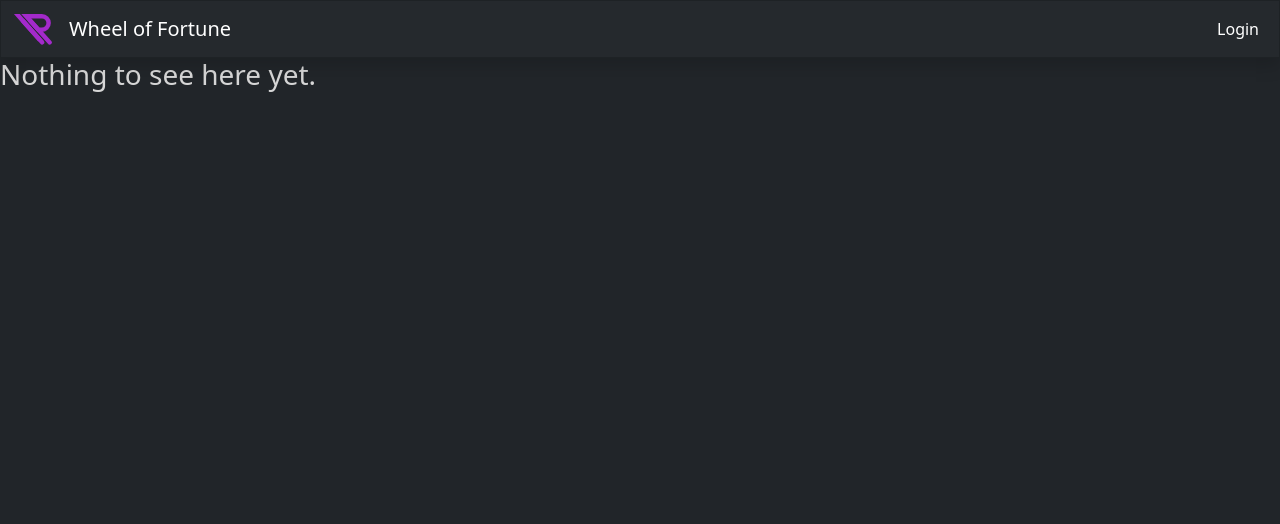
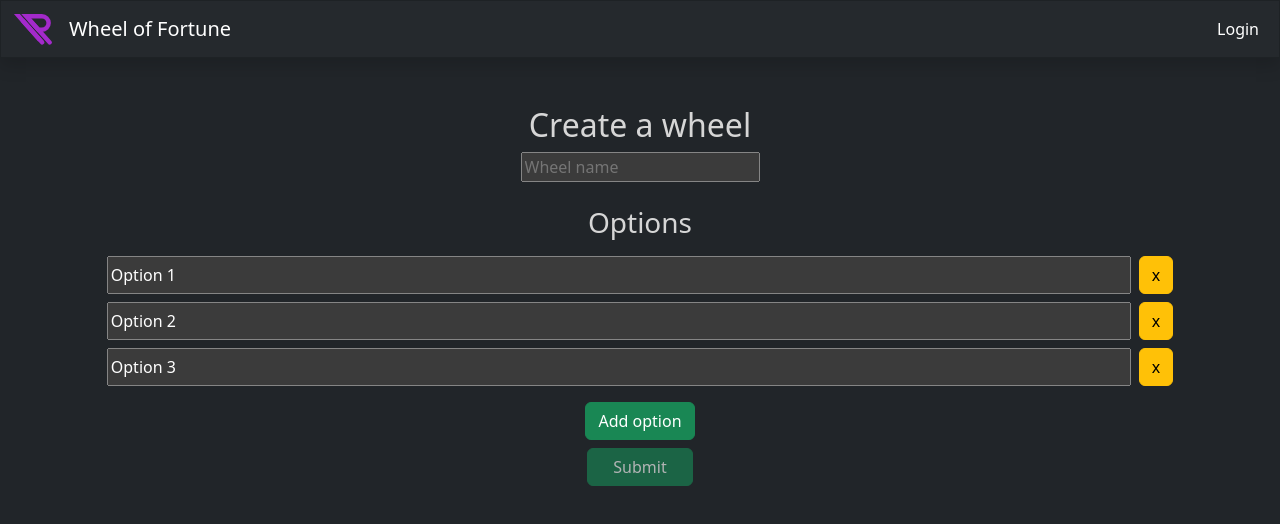
Before and after one commit to rtrydev/wof-ui, an Angular app: page / in a window 1280 px wide. Shown: the top 524 px of the page. Built offline with nearby package versions, Linux system fonts and the light colour scheme.

Commit message:
Added new wheel creation

```diff
--- a/src/app/components/new-wheel/new-wheel.component.html
+++ b/src/app/components/new-wheel/new-wheel.component.html
@@ -1 +1,18 @@
-<h3>Nothing to see here yet.</h3>
+<h2 class="text-center pt-5">Create a wheel</h2>
+<div class="d-flex justify-content-center mb-2">
+  <input
+    placeholder="Wheel name"
+    [name]="'wheelName'"
+    class="wheel-form-option"
+    type="text"
+    [(ngModel)]="wheelName"
+  >
+</div>
+<app-wheel-options
+  [optionInputs]="optionInputs"
+  [submitActive]="!!wheelName && !wheelProcessing"
+  [submitProcessing]="wheelProcessing"
+  (optionAdded)="addOption()"
+  (optionRemoved)="removeOption($event)"
+  (wheelSubmitted)="createWheel()"
+></app-wheel-options>
--- a/src/app/components/new-wheel/new-wheel.component.ts
+++ b/src/app/components/new-wheel/new-wheel.component.ts
@@ -1,13 +1,66 @@
 import { Component } from '@angular/core';
 import { CommonModule } from '@angular/common';
+import { WheelOptionsComponent } from "../wheel-options/wheel-options.component";
+import { WheelElementWrite } from '../../interfaces/wheel-element-write';
+import { SchemaService } from '../../services/schema.service';
+import { Router } from '@angular/router';
+import { FormsModule, ReactiveFormsModule } from '@angular/forms';
 
 @Component({
-  selector: 'app-new-wheel',
-  standalone: true,
-  imports: [CommonModule],
-  templateUrl: './new-wheel.component.html',
-  styleUrl: './new-wheel.component.scss'
+    selector: 'app-new-wheel',
+    standalone: true,
+    templateUrl: './new-wheel.component.html',
+    styleUrl: './new-wheel.component.scss',
+    imports: [CommonModule, WheelOptionsComponent, ReactiveFormsModule, FormsModule]
 })
 export class NewWheelComponent {
+  public wheelName: string = '';
+  public optionInputs: WheelElementWrite[] = [
+    {text: 'Option 1'},
+    {text: 'Option 2'},
+    {text: 'Option 3'},
+  ];
 
+  public wheelProcessing = false;
+
+  constructor(private schemaService: SchemaService, private router: Router) {}
+
+  public addOption(): void {
+    this.optionInputs.push({
+      text: ''
+    });
+  }
+
+  public async createWheel(): Promise<void> {
+    if (this.optionInputs.length === 0) {
+      return;
+    }
+
+    this.wheelProcessing = true;
+
+    const wheelData = {
+      name: this.wheelName || 'My Wheel',
+      elements: this.optionInputs
+        .filter(input => input.text)
+        .map(input => ({
+          text: input.text
+        }))
+    };
+
+    const result = await this.schemaService.createSchema(
+      wheelData
+    );
+
+    setTimeout(() => {
+      this.wheelProcessing = false;
+    }, 100);
+
+    if (result) {
+      this.router.navigateByUrl(`wheel/${result.id}`);
+    }
+  }
+
+  public removeOption(index: number): void {
+    this.optionInputs.splice(index, 1);
+  }
 }
--- a/src/app/components/wheel-creator/wheel-creator.component.html
+++ b/src/app/components/wheel-creator/wheel-creator.component.html
@@ -11,31 +11,11 @@
             [options]="options"
         ></app-wheel>
     </div>
-    <h3 class="text-center mt-4">Options</h3>
-    <form class="text-center">
-        <div class="d-flex justify-content-center mb-2" *ngFor="let optionInput of optionInputs; index as i">
-            <input
-                [name]="'wheelFormOption' + i"
-                class="wheel-form-option"
-                type="text"
-                [(ngModel)]="optionInput.text"
-            >
-            <button type="button" (click)="removeOption(i)" class="btn btn-warning ms-2">x</button>
-        </div>
-        <div class="d-flex flex-column align-items-center">
-            <button
-                type="button"
-                (click)="addOption()"
-                class="btn btn-success mb-2"
-                style="width: fit-content;"
-            >Add option</button>
-            <button
-                type="button"
-                (click)="updateWheel()"
-                [disabled]="!optionInputs.length"
-                class="btn btn-success"
-                style="width: fit-content;"
-            >Submit</button>
-        </div>
-    </form>
+    <app-wheel-options
+        [optionInputs]="optionInputs"
+        [submitProcessing]="wheelProcessing"
+        (optionAdded)="addOption()"
+        (optionRemoved)="removeOption($event)"
+        (wheelSubmitted)="updateWheel()"
+    ></app-wheel-options>
 </div>
--- a/src/app/components/wheel-creator/wheel-creator.component.scss
+++ b/src/app/components/wheel-creator/wheel-creator.component.scss
@@ -2,7 +2,3 @@
     max-width: 1440px;
     margin: 36px auto;
 }
-
-.wheel-form-option {
-    width: 80%;
-}
--- a/src/app/components/wheel-creator/wheel-creator.component.ts
+++ b/src/app/components/wheel-creator/wheel-creator.component.ts
@@ -9,13 +9,14 @@ import { WheelOption } from '../../interfaces/wheel-option';
 import { FormsModule, ReactiveFormsModule } from '@angular/forms';
 import { WheelElement } from '../../interfaces/wheel-element';
 import { WheelElementWrite } from '../../interfaces/wheel-element-write';
+import { WheelOptionsComponent } from "../wheel-options/wheel-options.component";
 
 @Component({
     selector: 'app-wheel-creator',
     standalone: true,
     templateUrl: './wheel-creator.component.html',
     styleUrl: './wheel-creator.component.scss',
-    imports: [CommonModule, WheelComponent, ReactiveFormsModule, FormsModule]
+    imports: [CommonModule, WheelComponent, ReactiveFormsModule, FormsModule, WheelOptionsComponent]
 })
 export class WheelCreatorComponent implements AfterContentInit {
   public currentWheelId?: string;
@@ -33,6 +34,8 @@ export class WheelCreatorComponent implements AfterContentInit {
 
   public spinTime = 10000;
   public optionInputs: WheelElementWrite[] = [];
+
+  public wheelProcessing = false;
 
   public window = window;
 
@@ -95,6 +98,8 @@ export class WheelCreatorComponent implements AfterContentInit {
       return;
     }
 
+    this.wheelProcessing = true;
+
     const wheelData = {
       name: this.wheelName,
       elements: this.optionInputs
@@ -108,6 +113,8 @@ export class WheelCreatorComponent implements AfterContentInit {
       this.currentWheelId,
       wheelData
     );
+
+    this.wheelProcessing = false;
 
     this.loadWheel();
   }
--- /dev/null
+++ b/src/app/components/wheel-options/wheel-options.component.html
@@ -0,0 +1,30 @@
+<h3 class="text-center mt-4 pb-2">Options</h3>
+<form class="text-center">
+  <div class="d-flex justify-content-center mb-2" *ngFor="let optionInput of optionInputs; index as i">
+    <input
+      [name]="'wheelFormOption' + i"
+      class="wheel-form-option"
+      type="text"
+      [(ngModel)]="optionInput.text"
+    >
+    <button type="button" (click)="optionRemoved.emit(i)" class="btn btn-warning ms-2">x</button>
+  </div>
+  <div class="d-flex flex-column align-items-center pt-2">
+    <button
+      type="button"
+      (click)="optionAdded.emit()"
+      class="btn btn-success mb-2"
+      style="width: fit-content;"
+    >Add option</button>
+    <button
+      type="button"
+      (click)="wheelSubmitted.emit()"
+      [disabled]="!optionInputs.length || !submitActive"
+      class="btn btn-success"
+      style="width: fit-content; width: 106px; height: 38px;"
+    >
+    <div *ngIf="!submitProcessing">Submit</div>
+    <div class="spinner-border text-light" style="width: 1rem; height: 1rem;" role="status" *ngIf="submitProcessing"></div>
+    </button>
+  </div>
+</form>
--- /dev/null
+++ b/src/app/components/wheel-options/wheel-options.component.scss
@@ -0,0 +1,3 @@
+.wheel-form-option {
+  width: 80%;
+}
--- /dev/null
+++ b/src/app/components/wheel-options/wheel-options.component.ts
@@ -0,0 +1,31 @@
+import { Component, EventEmitter, Input, Output } from '@angular/core';
+import { CommonModule } from '@angular/common';
+import { WheelElementWrite } from '../../interfaces/wheel-element-write';
+import { FormsModule, ReactiveFormsModule } from '@angular/forms';
+
+@Component({
+  selector: 'app-wheel-options',
+  standalone: true,
+  imports: [CommonModule, ReactiveFormsModule, FormsModule],
+  templateUrl: './wheel-options.component.html',
+  styleUrl: './wheel-options.component.scss'
+})
+export class WheelOptionsComponent {
+  @Input()
+  public optionInputs!: WheelElementWrite[];
+
+  @Input()
+  public submitActive: boolean = true;
+
+  @Input()
+  public submitProcessing: boolean = false;
+
+  @Output()
+  public optionRemoved: EventEmitter<number> = new EventEmitter<number>();
+
+  @Output()
+  public optionAdded: EventEmitter<void> = new EventEmitter();
+
+  @Output()
+  public wheelSubmitted: EventEmitter<void> = new EventEmitter();
+}
--- a/src/app/services/schema.service.ts
+++ b/src/app/services/schema.service.ts
@@ -16,8 +16,8 @@ export class SchemaService {
     return lastValueFrom(this.httpClient.get<WheelSchema>(`${this.apiUrl}/${schemaId}`));
   }
 
-  public async createSchema(schema: WheelSchemaWrite): Promise<void> {
-    return lastValueFrom(this.httpClient.post<void>(this.apiUrl, schema));
+  public async createSchema(schema: WheelSchemaWrite): Promise<{id: string} | undefined> {
+    return lastValueFrom(this.httpClient.post<{id: string}>(`${this.apiUrl}/`, schema));
   }
 
   public async updateSchema(schemaId: string, schema: WheelSchemaWrite): Promise<void> {
```
Also changed, not shown: 1 other file (tests, documents, lock files or other folders).
